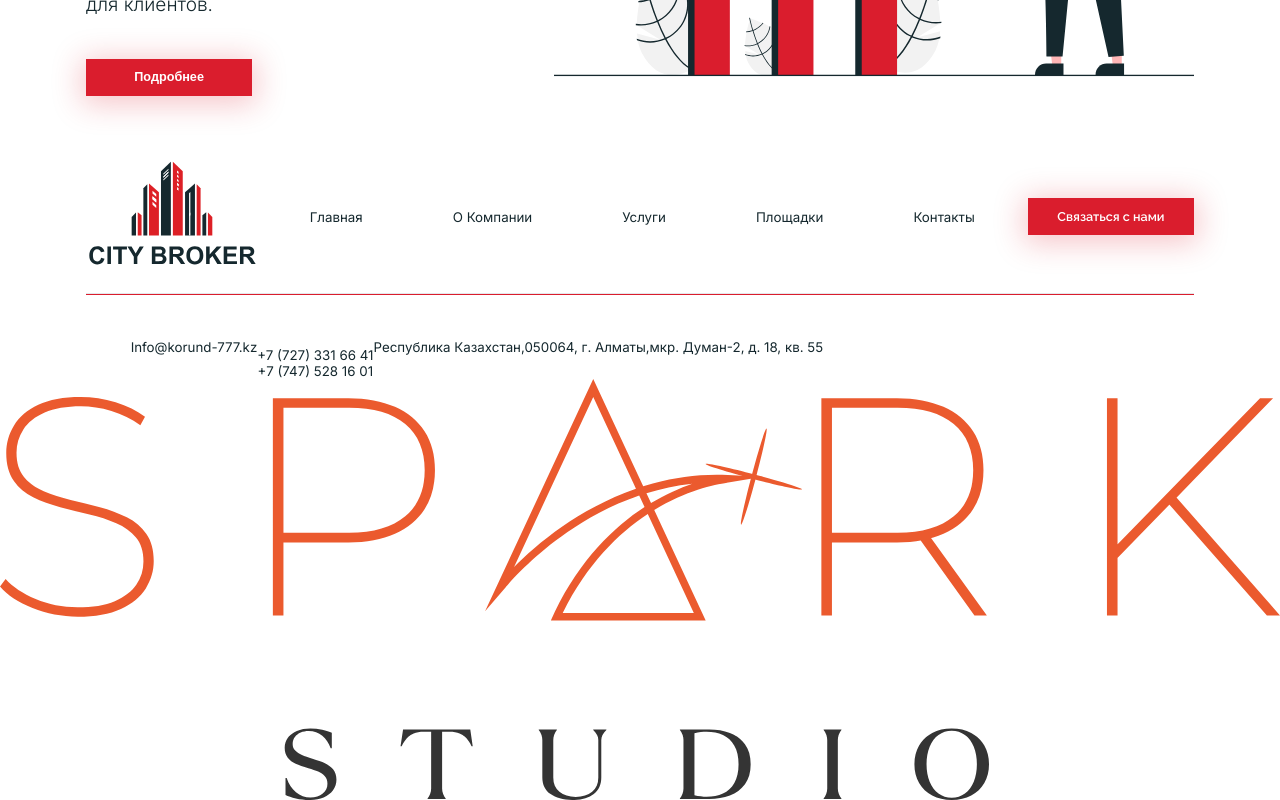
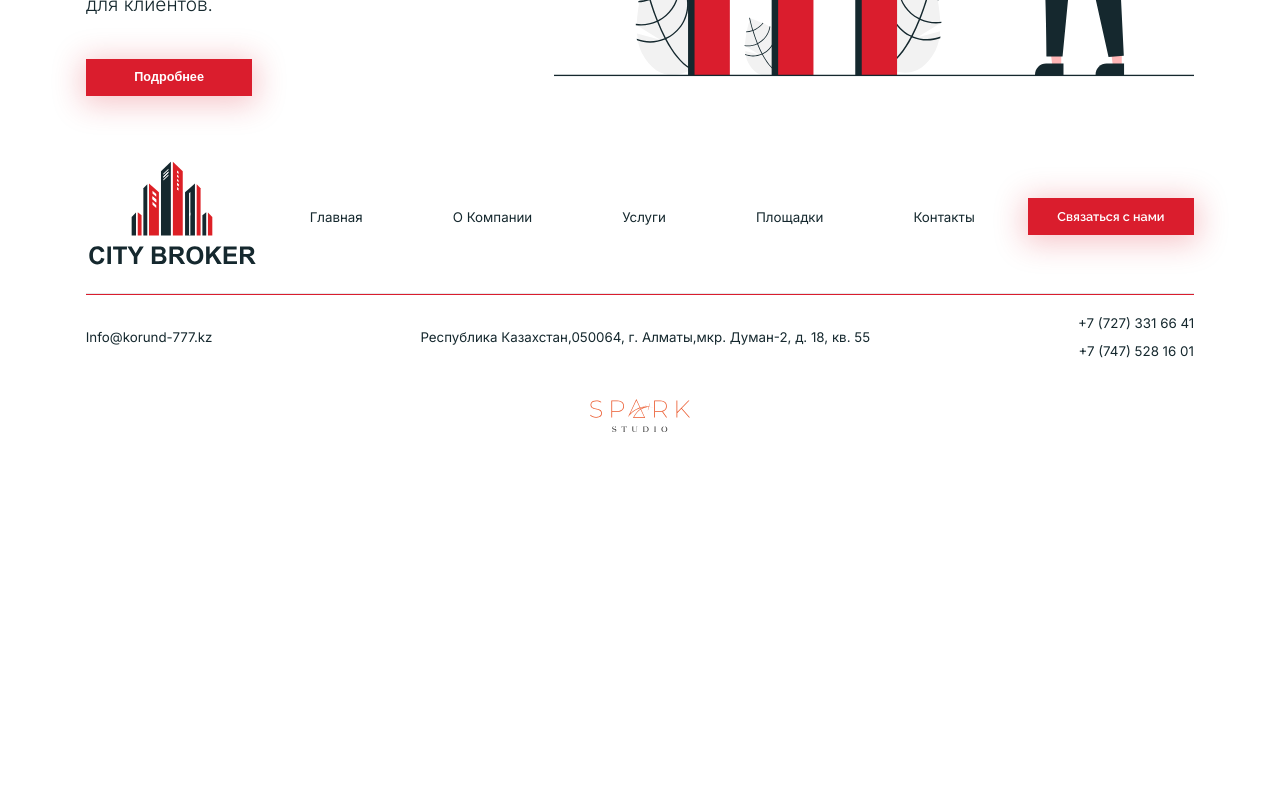
Before and after one commit to TomBebrov1ch/city-broker, a React (Vite) app: page /home in a window 1280 px wide. Shown: the part 535-1335 px from the top of the page. After the commit the page ends 987 px from the top, so only its background shows below. Built offline with nearby package versions, Linux system fonts and the light colour scheme.

Commit message:
Version 1.1.6

```diff
--- a/src/features/Footer/index.tsx
+++ b/src/features/Footer/index.tsx
@@ -85,17 +85,20 @@
           />
         </div>
         <hr className={styles.footer_pc__separator} />
-        <div className="flex items-center justify-center w-[86.6%] m-auto ">
+        <div className="flex items-center justify-between w-[86.6%] m-auto mb-10 ">
           <a
             href="mailto:Info@korund-777.kz"
             className={styles.footer_pc__contact_link}
           >
             Info@korund-777.kz
           </a>
+          <span className={`${styles.footer_pc__contact_link} `}>
+            Республика Казахстан,050064, г. Алматы,мкр. Думан-2, д. 18, кв. 55
+          </span>
           <div className="flex flex-col items-center">
             <a
               href="tel:+77273316641"
-              className={`${styles.footer_pc__contact_link} mt-8`}
+              className={`${styles.footer_pc__contact_link} mb-3`}
             >
               +7 (727) 331 66 41
             </a>
@@ -106,13 +109,10 @@
               +7 (747) 528 16 01{" "}
             </a>
           </div>
-          <span className={`${styles.footer_pc__contact_link} w-[70%] mb-15`}>
-            Республика Казахстан,050064, г. Алматы,мкр. Думан-2, д. 18, кв. 55
-          </span>
         </div>
         <img
           src={spark_logo}
-          className={`${styles.footer_pc__spark_logo}`}
+          className={`${styles.footer_pc__spark_logo} mb-5`}
           alt="spark"
           onClick={() => (location.href = "https://sparkstudio.kz/")}
         />
--- a/src/features/Footer/styles.module.scss
+++ b/src/features/Footer/styles.module.scss
@@ -79,6 +79,8 @@
     width: 100%;
     display: flex;
     flex-direction: column;
+    align-items: center;
+    justify-content: center;
 
     &__nav {
       width: 60%;
@@ -123,5 +125,9 @@
         @apply text-custom-red;
       }
     }
+
+    &__spark_logo {
+      width: clamp(75px, 7.812vw, 300px);
+    }
   }
 }
```
